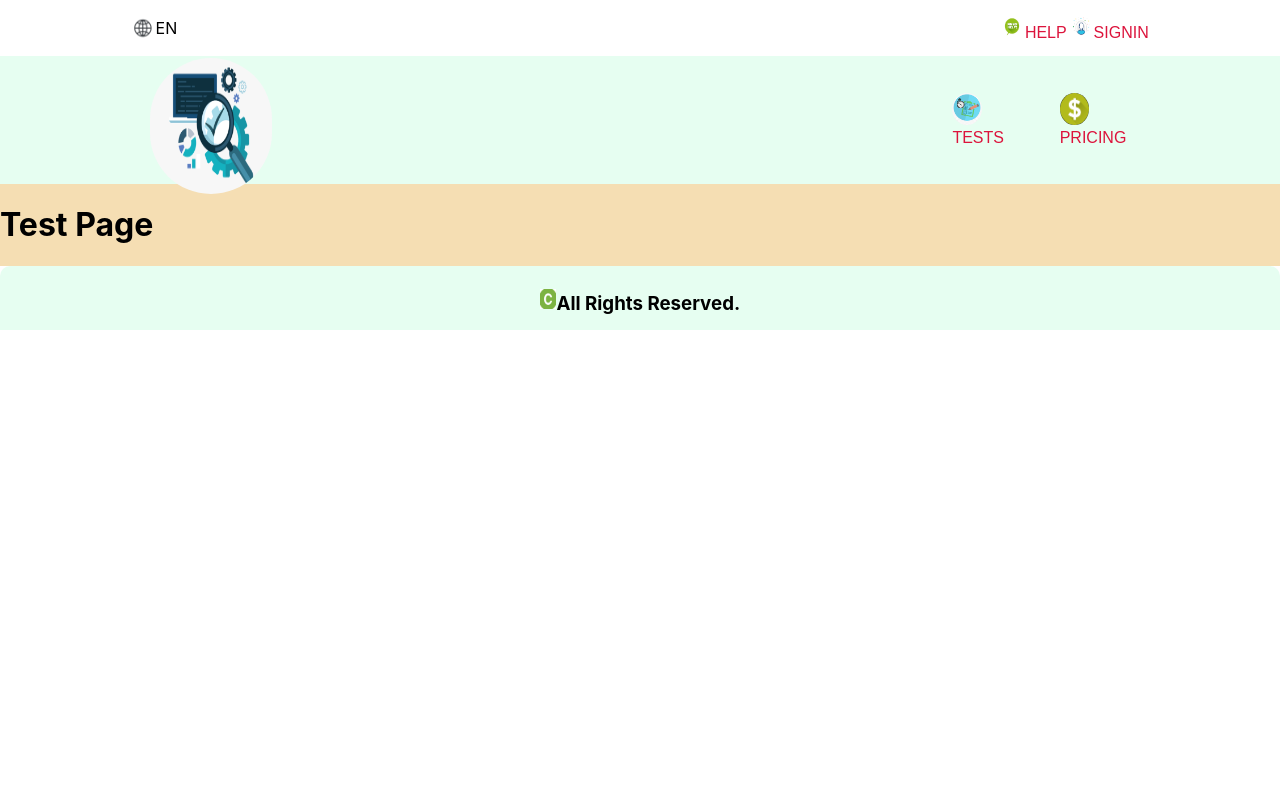
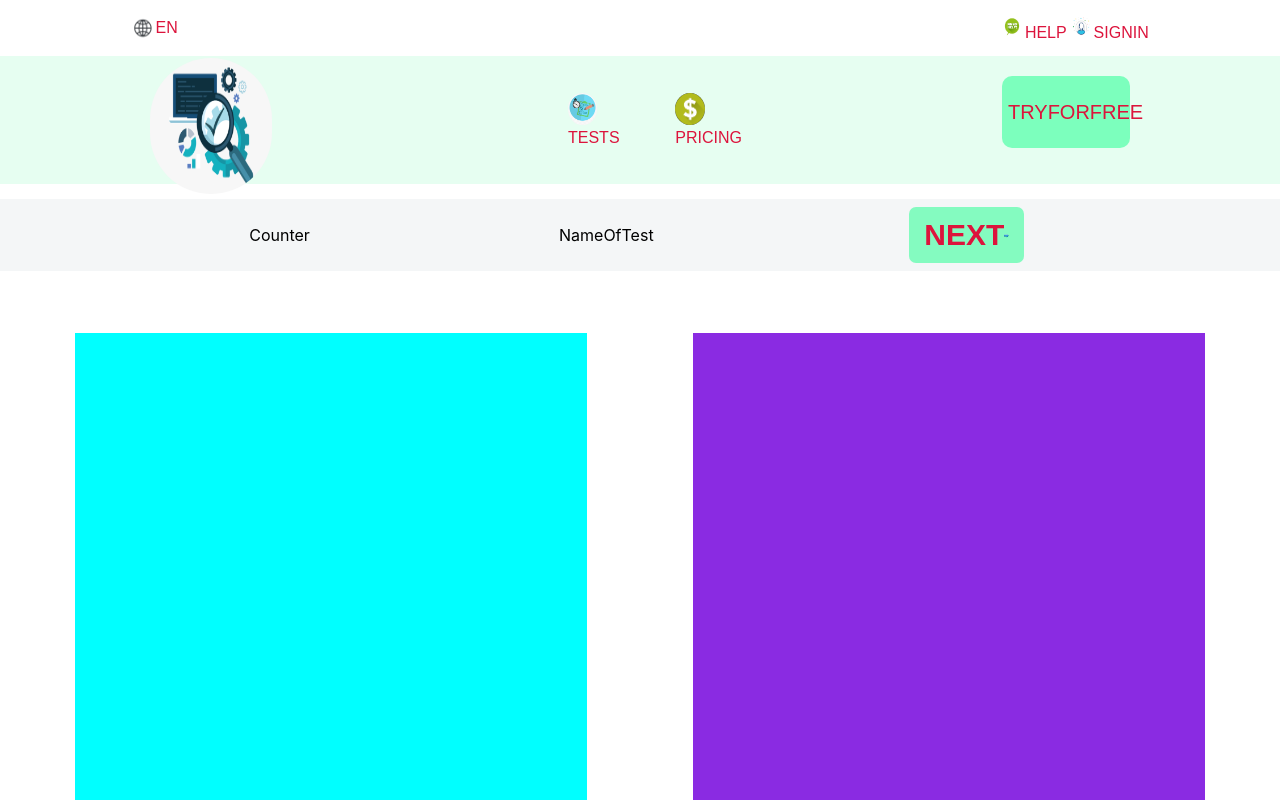
Before and after one commit to KassieSanisclaws/TestQuizApp, a React (Create React App) app: page /tests in a window 1280 px wide. Shown: the top 800 px of the page. Built offline with nearby package versions, Linux system fonts and the light colour scheme.

Commit message:
fourth commit

```diff
--- a/src/App.css
+++ b/src/App.css
@@ -8,6 +8,7 @@ body{
   --bg-color: #37f78d1f;
  --bg2mediumSeaGreen: mediumseagreen;
  --bg3deepEmeraldGreen: #046307;
+ --bg4Grey: #F4F6F7;
 }
 
 /* Application  Layout */
@@ -23,11 +24,12 @@ body{
     height: 100%;
   }
 
- a {
+ a, span {
    text-decoration: none;
    font-family: "Audiowide", sans-serif;
    color: crimson;
    text-transform: uppercase;
+
   }
 
   header{
@@ -42,7 +44,6 @@ body{
 
   main{
     grid-area: main;
-    background-color: wheat;
   }
 
   footer{
--- a/src/layout/navigation/navigation.css
+++ b/src/layout/navigation/navigation.css
@@ -31,6 +31,31 @@ body{
     height: 4vh;
     width: 2.3vw;
     border-radius: 60%;
+
+}
+
+.navigation-body button{
+   position: relative;
+   top: 20px;
+   border-radius: 10px;
+   border: none;
+}
+
+.navigation-body button:hover{
+   opacity: .7;
+   cursor: pointer;
+
+}
+
+.navigation-btn{
+   background-color: rgba(0, 255, 128, 0.462);
+   height: 9vh;
+   width: 10vw;
+
+}
+
+.navigation-btn span{
+    font-size: 20px;
 }
 
 .site-logo{
@@ -41,5 +66,5 @@ body{
     height: 17vh;
     width: 9.5vw;
     border-radius: 107px;
-    position: fixed;
+    position: relative;
 }
--- a/src/layout/navigation/navigation.jsx
+++ b/src/layout/navigation/navigation.jsx
@@ -14,6 +14,7 @@ export default function Navigation(){
                 <li><Link to="/tests"><img src={TestIcon} alt="testIcon"/><span>Tests</span></Link></li>
                 <li> <Link to="/pricing"><img src={PricingIcon} alt="pricingIcon"/><span>Pricing</span></Link></li>
              </ul>
+             <button className="navigation-btn"><span>TryForFree</span></button>
        </nav>
     );
 }
--- /dev/null
+++ b/src/pages/homePage/homePage.css
@@ -0,0 +1,73 @@
+
+.home-body{
+  height: 100%;
+  width: 100%;
+  margin: 0;
+  padding: 45px 0;
+  box-sizing: border-box;
+}
+
+.home-section{
+  height: 100%;
+  width: 100%;
+  display: grid;
+  grid-template-rows: repeat(4,1fr);
+  grid-gap: 2rem;
+
+}
+
+.home-cntnt1{
+  height: 75vh;
+  width: 100%;
+  display: flex;
+  justify-content: center;
+
+}
+
+.home-cntnt1-innr{
+   background-color: tomato;
+   height: 100%;
+   width: 100%;
+
+}
+
+.home-cntnt2{
+  height: 70vh;
+  width: 100%;
+}
+
+.home-cntnt2-innr{
+  background-color: darkkhaki;
+  height: 100%;
+  width: 100%;
+}
+
+.home-cntnt3{
+  background-color: chocolate;
+  height: 70vh;
+  width: 100%;
+  display: flex;
+  justify-content: center;
+
+}
+
+.home-cntnt3-innr{
+  background-color: rgb(66, 137, 149);
+  height: 100%;
+  width: 70vw;
+}
+
+.home-cntnt4{
+    background-color: rgb(123, 30, 210);
+    height: 70vh;
+    width: 100%;
+    display: flex;
+    justify-content: center;
+
+  }
+
+  .home-cntnt4-innr{
+    background-color: rgb(66, 149, 83);
+    height: 100%;
+    width: 70vw;
+  }
--- a/src/pages/homePage/homePage.jsx
+++ b/src/pages/homePage/homePage.jsx
@@ -1,10 +1,31 @@
-
+import "./homePage.css";
 
 function HomePage() {
   return (
-     <div>
-        <div>
-            <h1>HomePage</h1>
+     <div className="home-body">
+        <div className="home-section">
+
+             <div className="home-cntnt1">
+                 <div className="home-cntnt1-innr">
+                     content#1 - Image Here:
+                 </div>
+             </div>
+             <div className="home-cntnt2">
+               <div className="home-cntnt2-innr">
+                    content#2
+               </div>
+             </div>
+             <div className="home-cntnt3">
+                 <div className="home-cntnt3-innr">
+                     content#3
+                 </div>
+             </div>
+             <div className="home-cntnt4">
+                  <div className="home-cntnt4-innr">
+                     content#4
+                  </div>
+             </div>
+
         </div>
      </div>
   );
--- /dev/null
+++ b/src/pages/testPage/testPage.css
@@ -0,0 +1,116 @@
+
+.testPage-body{
+    height: 100%;
+    width: 100%;
+    padding: 0;
+    margin: 0;
+    box-sizing: border-box;
+}
+
+.testPage-section{
+    height: 100%;
+    width: 100%;
+
+}
+
+.testPage-container{
+    height: 105vh;
+    width: 100%;
+    display: grid;
+    grid-template-rows: repeat(2, 1fr);
+    grid-gap: -1rem;
+    padding: 15px 0;
+}
+
+.test-cntnt1{
+    background-color: #f4f6f7;
+    height: 9vh;
+    width: 100%;
+    display: flex;
+    justify-content: space-evenly;
+    align-items: center;
+
+}
+.test-cntnt1-btn{
+    width: 10vw;
+    height: 7vh;
+    display: flex;
+    justify-content: space-evenly;
+    align-items: center;
+
+}
+
+.test-cntnt1-btn button{
+    background-color: rgba(0, 255, 128, 0.462);
+    height: 7vh;
+    width: 9vw;
+    border-radius: 7px;
+    border: none;
+    display: flex;
+    justify-content: center;
+    align-items: center;
+    padding: 0 15px;
+}
+
+.test-cntnt1-btn button:hover{
+   opacity: .8;
+   cursor: pointer;
+}
+
+.test-cntnt1-btn span{
+    font-size: 30px;
+    font-weight: 700;
+}
+
+.test-cntnt1-btnR{
+    background-image: url(../../images/iconImages/arrowR.png);
+    background-position: center;
+    background-size: contain;
+    background-repeat: no-repeat;
+    height: 5vh;
+    width: 5vw;
+    transition: all 0.3s ease-in;
+}
+
+.test-cntnt1-btnR:hover{
+    transform: scale(1.40);
+}
+
+.test-cntnt2{
+    height: 90vh;
+    width: 100%;
+    position: relative;
+    top: -1rem;
+    overflow: hidden;
+    display: flex;
+    justify-content: space-evenly;
+
+}
+
+.test-cntnt2-chld1{
+    height: 100%;
+    width: 45vw;
+    display: flex;
+    justify-content: center;
+    align-items: center;
+}
+
+.testCnt2-chld1-cnt{
+    background-color: aqua;
+    width: 40vw;
+    height: 75vh;
+}
+
+.test-cntnt2-chld2{
+    height: 100%;
+    width: 45vw;
+    display: flex;
+    justify-content: center;
+    align-items: center;
+}
+
+.testCnt3-chld2-cnt{
+    background-color: blueviolet;
+    width: 40vw;
+    height: 75vh;
+}
--- a/src/pages/testPage/testPage.jsx
+++ b/src/pages/testPage/testPage.jsx
@@ -1,10 +1,32 @@
+import "./testPage.css";
 
 
 function TestPage(){
     return (
-       <div>
-          <div>
-              <h1>Test Page</h1>
+       <div className="testPage-body">
+          <div className="testPage-section">
+              <div className="testPage-container">
+
+                <div className="test-cntnt1">
+                    <div className="test-cntnt1-countr">Counter</div>
+                    <div className="test-cntnt1-title">NameOfTest</div>
+                    <div className="test-cntnt1-btn"><button><span>Next</span><div className="test-cntnt1-btnR"/></button></div>
+                </div>
+
+                <div className="test-cntnt2">
+                    <div className="test-cntnt2-chld1">
+                        <div className="testCnt2-chld1-cnt">
+
+                        </div>
+                    </div>
+                    <div className="test-cntnt2-chld2">
+                        <div className="testCnt3-chld2-cnt">
+
+                        </div>
+                    </div>
+                </div>
+
+              </div>
           </div>
        </div>
     );
```
Also changed, not shown: src/json-data/testData.js (added, +97 -0 lines), src/images/iconImages/arrowR.png (added), 1 other file (tests, documents, lock files or other folders).
